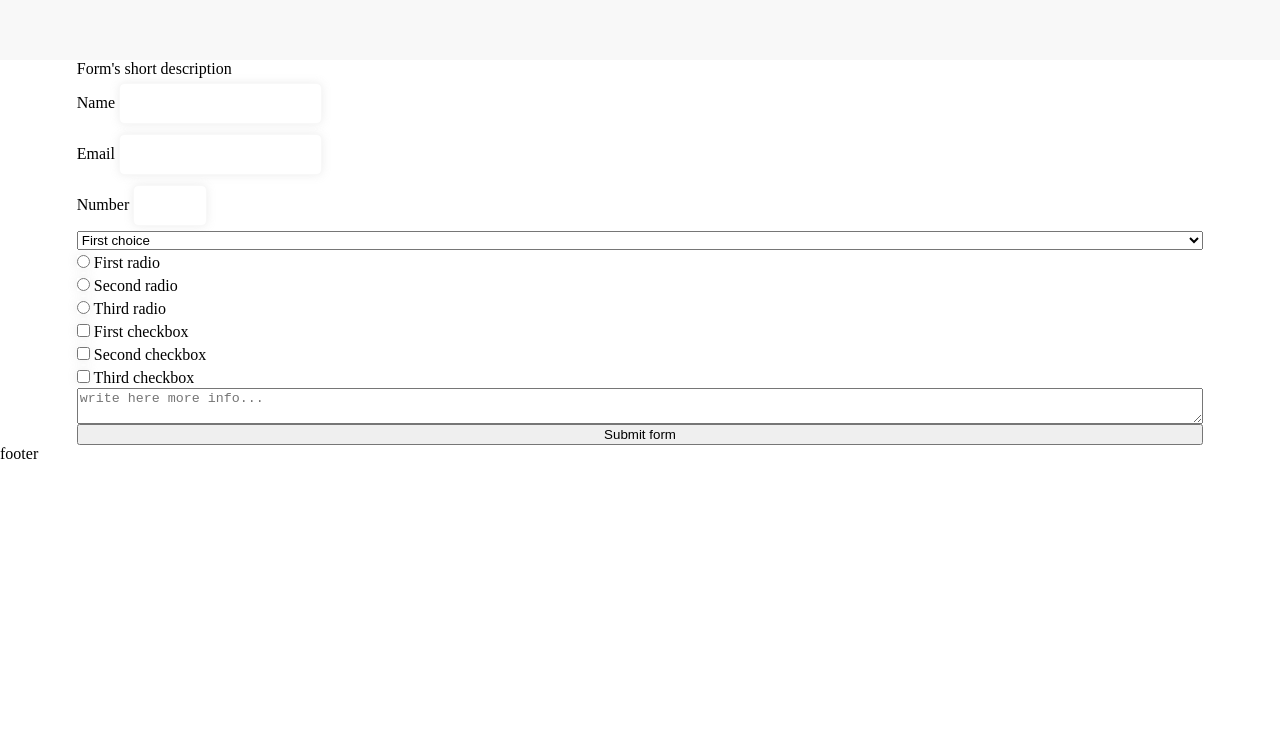
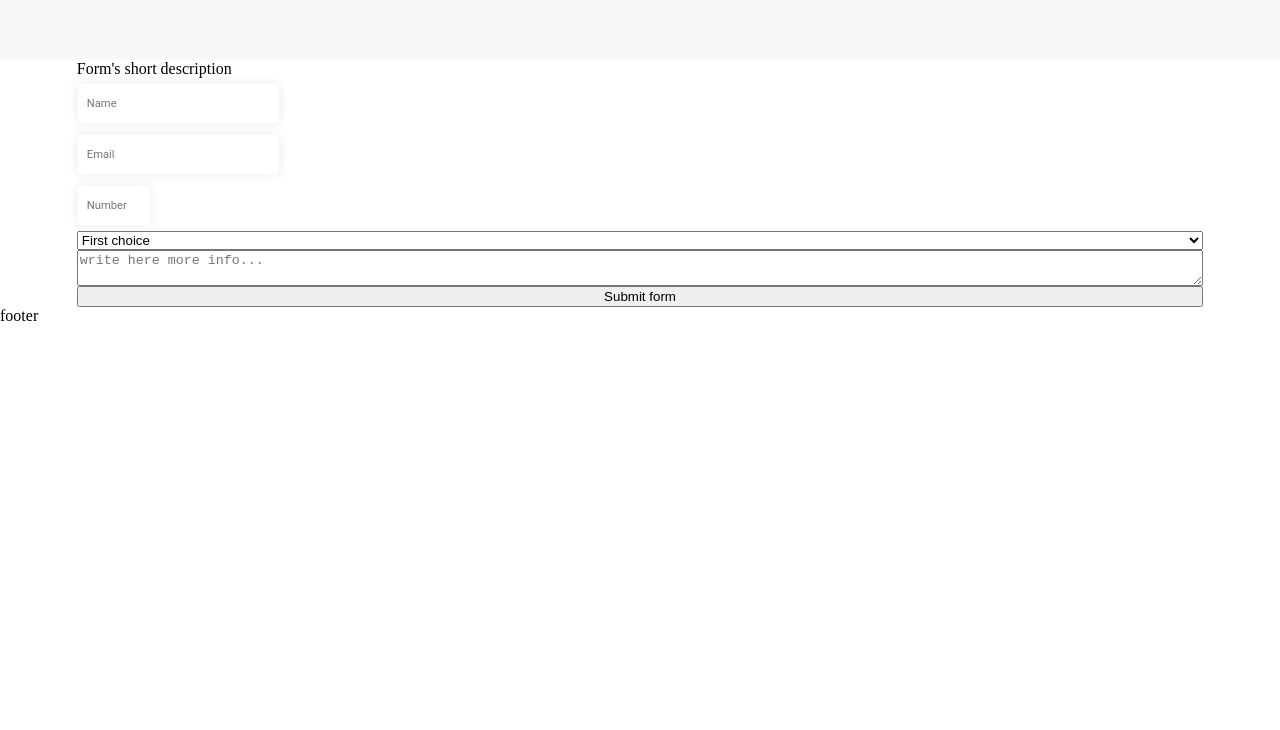
Before and after one commit to ild0tt0re/fcc_survey-form, a website built with Parcel: page index.html in a window 1280 px wide. Shown: the part 70-800 px from the top of the page. Built offline with nearby package versions, Linux system fonts and the light colour scheme.

Commit message:
update style to handle input validity

```diff
--- a/src/style.css
+++ b/src/style.css
@@ -1,5 +1,10 @@
 * {
 	margin: 0;
+}
+
+body {
+	-webkit-font-smoothing: antialiased;
+	-moz-osx-font-smoothing: grayscale;
 }
 
 header {
@@ -22,6 +27,34 @@ form {
 	flex-direction: column;
 }
 
+label {
+	color: rgba(0, 0, 0, 0.54);
+	padding: 0;
+	font-size: 0.7rem;
+	font-family: "Roboto", "Helvetica", "Arial", sans-serif;
+	line-height: 1;
+	position: absolute;
+	top: 0;
+	left: 10px;
+
+	transform-origin: top left;
+
+	transition: color 200ms cubic-bezier(0, 0, 0.2, 1) 0ms,
+		transform 200ms cubic-bezier(0, 0, 0.2, 1) 0ms;
+
+	transform: translate(0, 20px) scale(1);
+}
+
+.label-active {
+	color: #1976d2;
+	transform: translate(0, 1.5px) scale(0.75);
+	transform-origin: top left;
+}
+
+.form-elem {
+	position: relative;
+}
+
 input {
 	padding: 12px;
 	border-radius: 5px;
```
